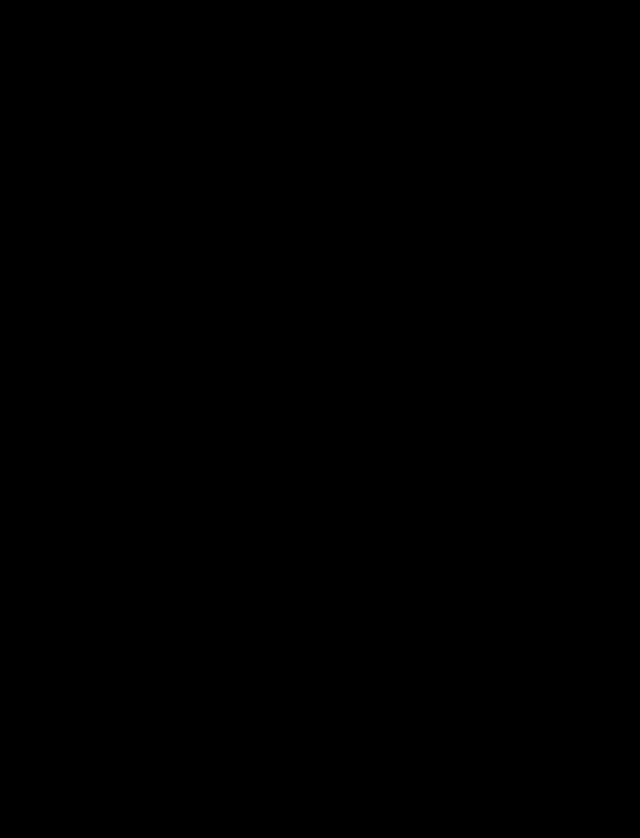
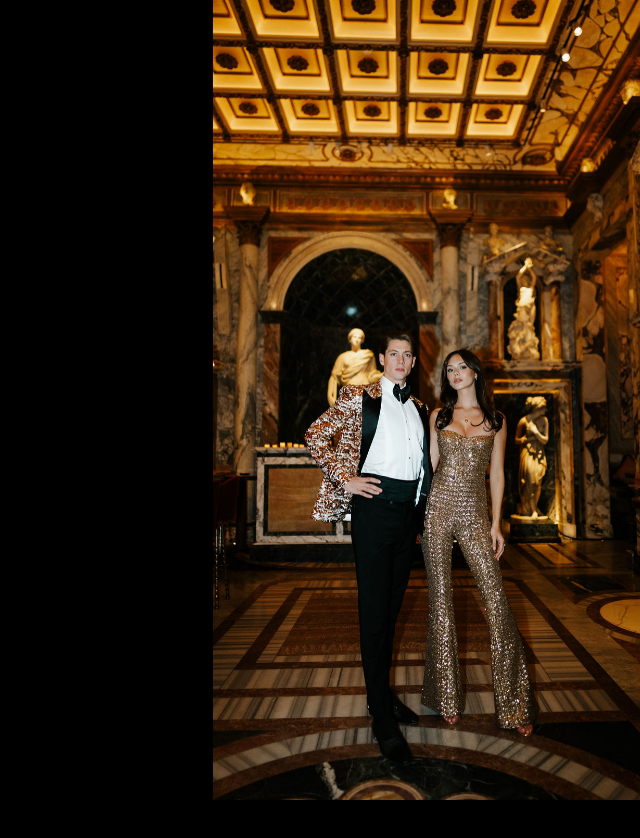
Before and after one commit to jackvdp/samuelvanderpump, a Next.js app: page / in a window 1280 px wide. Shown: the top 838 px of the page, without its empty margins (640-1280 px from the left). Before the commit the page ends 800 px from the top, so only its background shows below. Built offline with nearby package versions, Linux system fonts and the light colour scheme.

Commit message:
Better animation

```diff
--- a/src/app/page.tsx
+++ b/src/app/page.tsx
@@ -1,4 +1,5 @@
 import OpeningSequence from "@/components/opening-sequence";
+import FixedBackground from "@/components/fixed-background";
 
 export default function Home() {
   return (
@@ -6,8 +7,15 @@
       {/* Opening Sequence - Three Portraits */}
       <OpeningSequence />
 
-      {/* Solid Black Background after opening */}
-      <div className="min-h-screen bg-black" />
+      {/* Fixed Background Image - Scales from fill to fit on scroll */}
+      <FixedBackground />
+
+      {/* Content area with black background for scrolling */}
+      <div className="relative z-10 min-h-[300vh] bg-transparent">
+        <div className="min-h-screen" />
+        <div className="min-h-screen" />
+        <div className="min-h-screen" />
+      </div>
     </>
   );
 }
--- /dev/null
+++ b/src/components/fixed-background.tsx
@@ -0,0 +1,59 @@
+"use client";
+
+import { motion } from "framer-motion";
+import Image from "next/image";
+import { useState, useEffect } from "react";
+
+export default function FixedBackground() {
+  const [showBackground, setShowBackground] = useState(false);
+  const [isScrolled, setIsScrolled] = useState(false);
+
+  useEffect(() => {
+    // Show background after opening sequence (1 second)
+    const timer = setTimeout(() => {
+      setShowBackground(true);
+    }, 1000);
+
+    return () => clearTimeout(timer);
+  }, []);
+
+  useEffect(() => {
+    // Detect scroll and trigger width change
+    const handleScroll = () => {
+      if (window.scrollY > 10 && !isScrolled) {
+        setIsScrolled(true);
+      }
+    };
+
+    window.addEventListener("scroll", handleScroll);
+    return () => window.removeEventListener("scroll", handleScroll);
+  }, [isScrolled]);
+
+  if (!showBackground) {
+    return null;
+  }
+
+  return (
+    <div className="fixed inset-0 w-full h-full pointer-events-none z-0">
+      <motion.div
+        className="absolute right-0 top-0 bottom-0 h-full"
+        initial={{ width: "100%" }}
+        animate={{ width: isScrolled ? "33.333%" : "100%" }}
+        transition={{
+          duration: 1.5,
+          ease: [0.25, 0.1, 0.25, 1] // Smooth easing
+        }}
+      >
+        <div className="relative w-full h-full">
+          <Image
+            src="/photos/portrait4.JPG"
+            alt="Samuel Vanderpump"
+            fill
+            className="object-cover object-center"
+            priority
+          />
+        </div>
+      </motion.div>
+    </div>
+  );
+}
```
Also changed, not shown: public/photos/portrait4.JPG (added).
